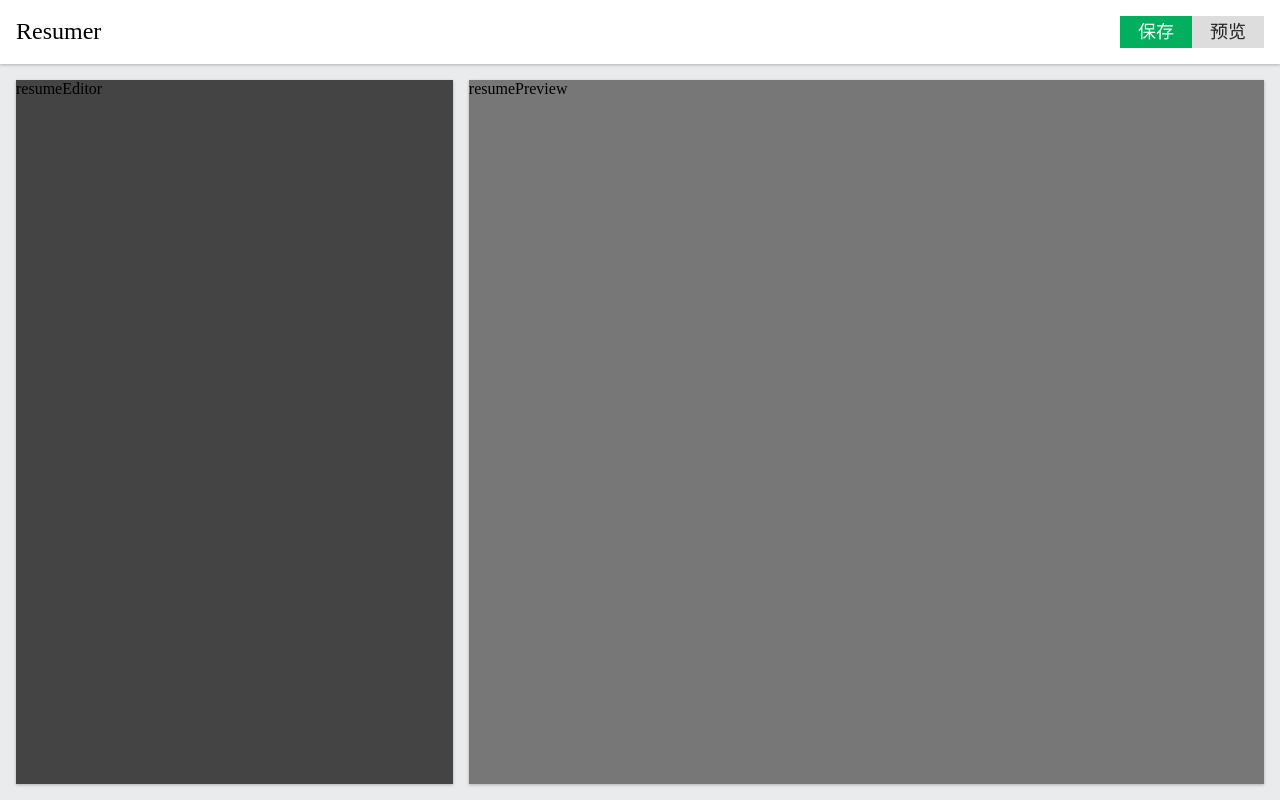
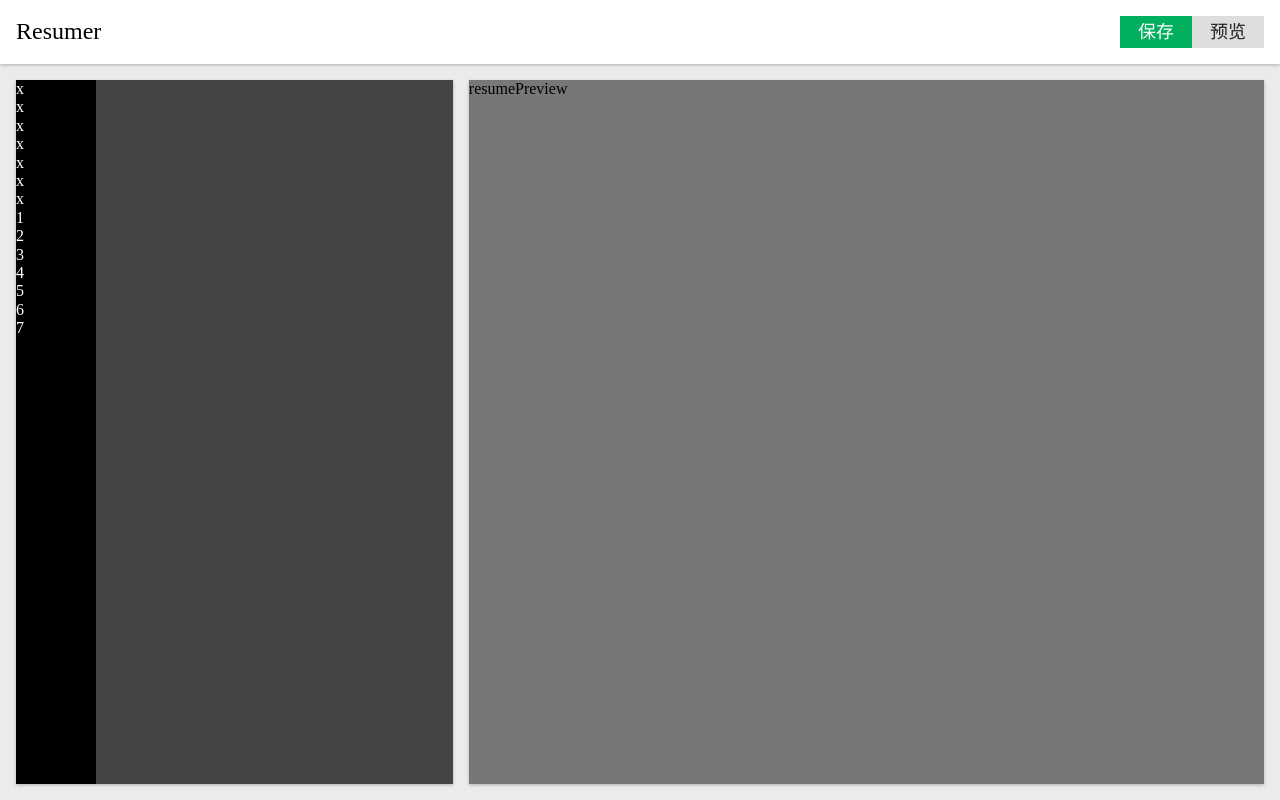
Before and after one commit to DCbryant/vue-resumer, a Vue app: page / in a window 1280 px wide. Built offline with nearby package versions, Linux system fonts and the light colour scheme.

Commit message:
add left tab

```diff
--- a/src/components/ResumeEditor.vue
+++ b/src/components/ResumeEditor.vue
@@ -1,18 +1,65 @@
 <template>
   <div id="resumeEditor">
-      resumeEditor
+      <nav>
+          <ol>
+              <li class="active"> x </li>
+              <li> x </li>
+              <li> x </li>
+              <li> x </li>
+              <li> x </li>
+              <li> x </li>
+              <li> x </li>
+          </ol>
+          <ol class="panels">
+              <li>1</li>
+              <li>2</li>
+              <li>3</li>
+              <li>4</li>
+              <li>5</li>
+              <li>6</li>
+              <li>7</li>
+          </ol>
+      </nav>
   </div>
 </template>
 
 <script>
 export default {
-  name:'resumeEditor'
+  data:function(){
+      return{
+
+      }
+  }
 }
 </script>
 
-<style>
+<style lang="scss">
     #resumeEditor{
         background-color: #fff;
         box-shadow:0 1px 3px 0 rgba(0,0,0,0.25);
+        display: flex;
+        flex-direction: row;
+        >nav{
+            width: 80px;
+            background-color: #000;
+            color: #fff;
+        }
+        >ol{
+            >li{
+                height: 48px;
+                display: flex;
+                justify-content: center;
+                align-items: center;
+                margin-top: 16px;
+                margin-bottom: 16px;
+                &.active{
+                    background-color: #fff;
+                    color: #000;
+                }
+            }
+        }
+    }
+    ol{
+        list-style: none;
     }
 </style>
```
